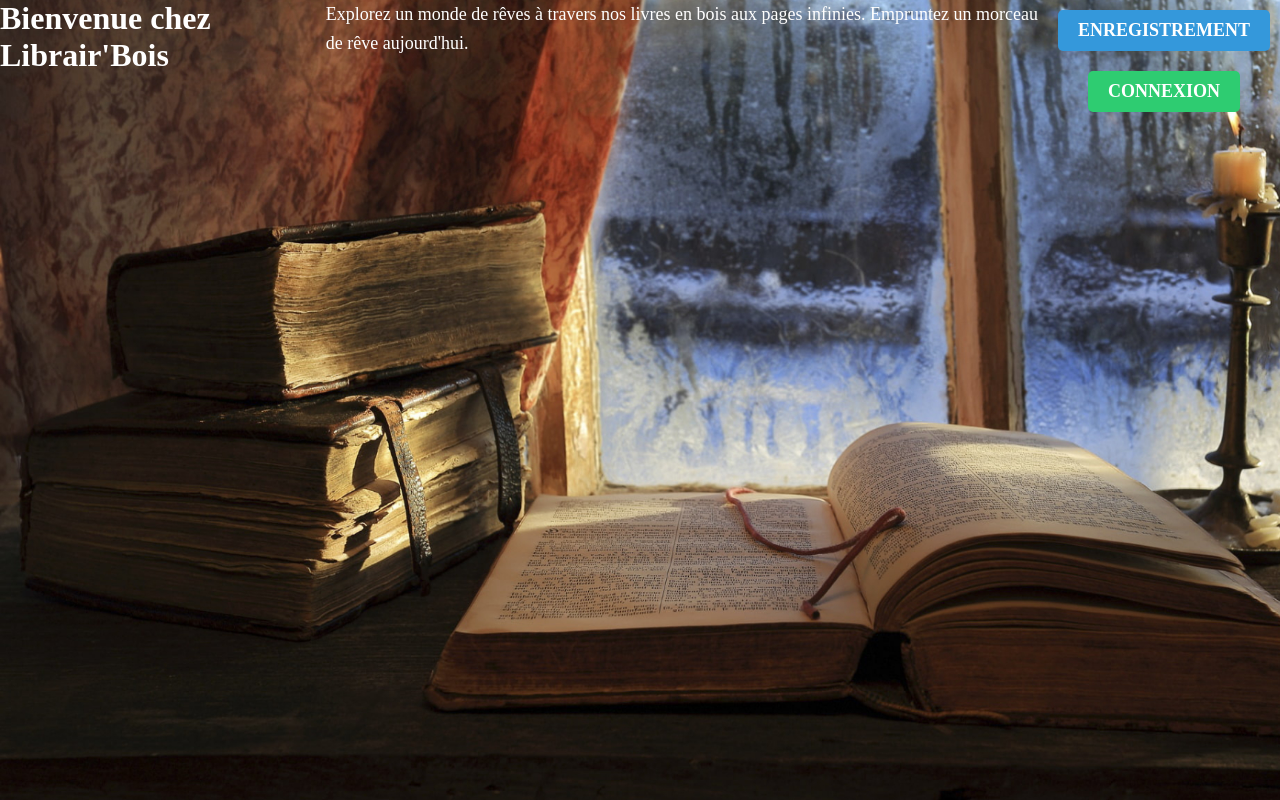
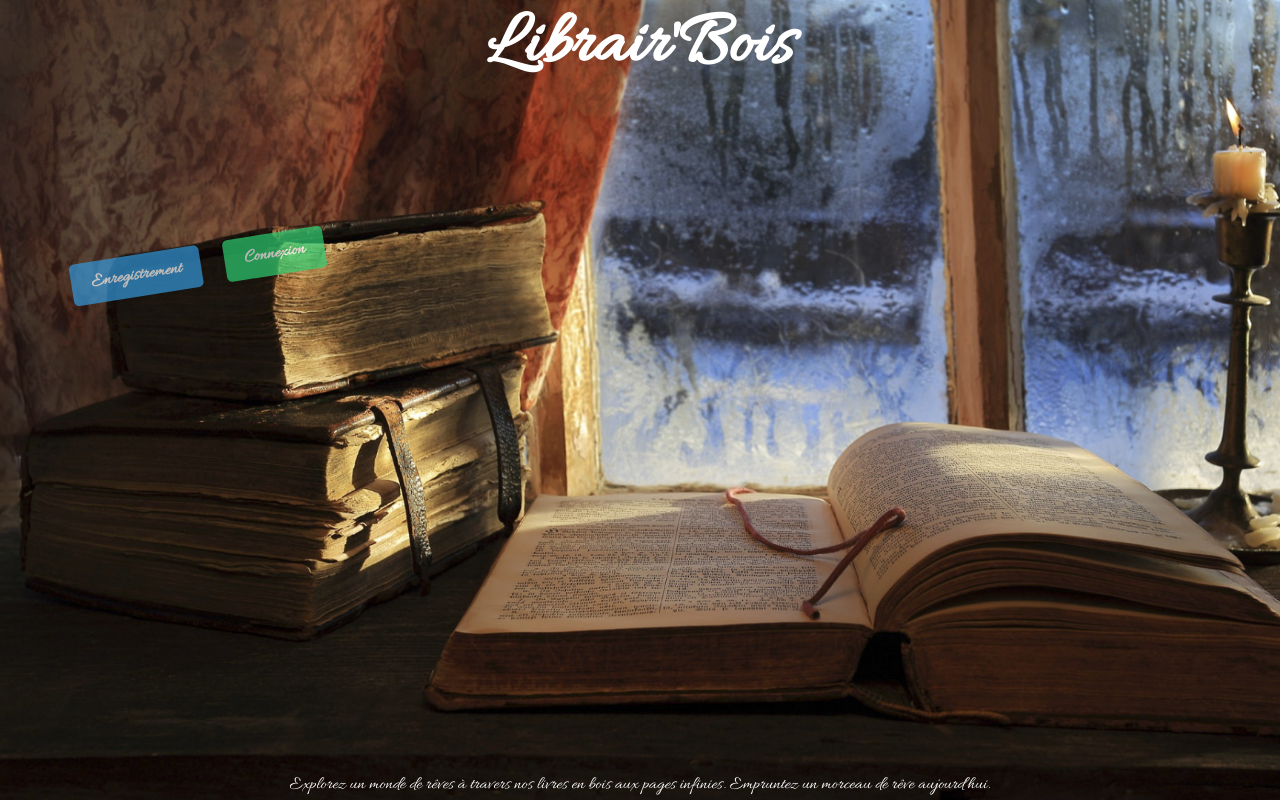
Before and after one commit to krousselet/librairie_project, a Symfony app: template templates/main/index.html.twig in a window 1280 px wide. Run offline with Twig, Linux system fonts and the light colour scheme; the template is opened without the code that fills it, so the values that code supplies are empty; style sheets or scripts are compiled from the project's sources; some libraries are stand-ins or nearby versions.

Commit message:
mise à jour

```diff
--- a/public/style/parts/_welcome.scss
+++ b/public/style/parts/_welcome.scss
@@ -1,32 +1,39 @@
-header {
-    padding: 20px;
-    width: 100%;
-    position: fixed;
-    top: 0;
-}
-
 .container {
-    color: #ffffff;
     width: 100%;
     height: 100vh;
     background-image: url('/assets/pictures/Book.jpg');
     background-size: cover;
+    color: #ffffff;
+    font-family: 'Allura', cursive;
+    display: flex;
+    flex-direction: column;
+    align-items: center;
 
     h1 {
-        font-size: 32px;
+        font-size: 75px;
         font-weight: bold;
         margin-bottom: 20px;
+        font-family: 'Allura', cursive;
+
+        img {
+            max-width: 100px;
+            margin-right: 20px;
+        }
     }
 
     p {
         font-size: 18px;
         line-height: 1.6;
+        margin-top: 10px;
+        font-family: 'Allura', cursive;
+    }
 }
 
 .buttons {
-        display: flex;
-        flex-direction: column;
-        align-items: center;
+    position: absolute;
+    top: 225px;
+    left: 50px;
+    transform: translate(10px, 10px) rotate(-9deg);
 
     .register-button,
     .login-button {
@@ -37,25 +44,30 @@
         cursor: pointer;
         margin: 10px;
         border-radius: 5px;
-            text-transform: uppercase;
+        font-family: 'Allura', cursive;
+        transition: opacity 0.3s, box-shadow 0.3s;
 
         &.register-button {
             background-color: #3498db;
             color: #fff;
+            opacity: 0.7;
+            box-shadow: 0 4px 6px rgba(0, 0, 0, 0.1);
         }
 
         &.login-button {
             background-color: #2ecc71;
             color: #fff;
+            opacity: 0.7;
+            box-shadow: 0 4px 6px rgba(0, 0, 0, 0.1);
+        }
+    }
+
+    &:hover {
+
+        .register-button,
+        .login-button {
+            opacity: 1;
+            box-shadow: 0 10px 20px rgba(0, 0, 0, 0.3);
         }
     }
 }
-}
-
-footer {
-    background-color: rgba(0, 0, 0, 0.5);
-    padding: 20px;
-    width: 100%;
-    position: fixed;
-    bottom: 0;
-}
--- a/public/style/style.css
+++ b/public/style/style.css
@@ -481,36 +481,42 @@
   color: white;
 }
 
-header {
-  padding: 20px;
-  width: 100%;
-  position: fixed;
-  top: 0;
-}
-
 .container {
-  color: #ffffff;
   width: 100%;
   height: 100vh;
   background-image: url("/assets/pictures/Book.jpg");
   background-size: cover;
+  color: #ffffff;
+  font-family: "Allura", cursive;
+  display: flex;
+  flex-direction: column;
+  align-items: center;
 }
 .container h1 {
-  font-size: 32px;
+  font-size: 75px;
   font-weight: bold;
   margin-bottom: 20px;
+  font-family: "Allura", cursive;
+}
+.container h1 img {
+  max-width: 100px;
+  margin-right: 20px;
 }
 .container p {
   font-size: 18px;
   line-height: 1.6;
+  margin-top: 10px;
+  font-family: "Allura", cursive;
 }
-.container .buttons {
-  display: flex;
-  flex-direction: column;
-  align-items: center;
+
+.buttons {
+  position: absolute;
+  top: 225px;
+  left: 50px;
+  transform: translate(10px, 10px) rotate(-9deg);
 }
-.container .buttons .register-button,
-.container .buttons .login-button {
+.buttons .register-button,
+.buttons .login-button {
   display: inline-block;
   padding: 10px 20px;
   font-size: 18px;
@@ -518,25 +524,27 @@
   cursor: pointer;
   margin: 10px;
   border-radius: 5px;
-  text-transform: uppercase;
+  font-family: "Allura", cursive;
+  transition: opacity 0.3s, box-shadow 0.3s;
 }
-.container .buttons .register-button.register-button,
-.container .buttons .login-button.register-button {
+.buttons .register-button.register-button,
+.buttons .login-button.register-button {
   background-color: #3498db;
   color: #fff;
+  opacity: 0.7;
+  box-shadow: 0 4px 6px rgba(0, 0, 0, 0.1);
 }
-.container .buttons .register-button.login-button,
-.container .buttons .login-button.login-button {
+.buttons .register-button.login-button,
+.buttons .login-button.login-button {
   background-color: #2ecc71;
   color: #fff;
+  opacity: 0.7;
+  box-shadow: 0 4px 6px rgba(0, 0, 0, 0.1);
 }
-
-footer {
-  background-color: rgba(0, 0, 0, 0.5);
-  padding: 20px;
-  width: 100%;
-  position: fixed;
-  bottom: 0;
+.buttons:hover .register-button,
+.buttons:hover .login-button {
+  opacity: 1;
+  box-shadow: 0 10px 20px rgba(0, 0, 0, 0.3);
 }
 
 /*# sourceMappingURL=style.css.map */
--- a/templates/main/index.html.twig
+++ b/templates/main/index.html.twig
@@ -1,19 +1,27 @@
 {% extends 'base.html.twig' %}
 
-{% block title %}Librair'Bois - Feuillecteur de Rêves{% endblock %}
+{% block title %}
+    Librair'Bois - Feuillecteur de Rêves
+{% endblock %}
 
 {% block stylesheets %}
     <link rel="stylesheet" href="{{ asset('path/to/styles.css') }}">
+    <link rel="preconnect" href="https://fonts.googleapis.com">
+    <link rel="preconnect" href="https://fonts.gstatic.com" crossorigin>
+    <link href="https://fonts.googleapis.com/css2?family=Allura&display=swap" rel="stylesheet">
 {% endblock %}
 
 {% block body %}
     <div class="container">
-        <h1>Bienvenue chez Librair'Bois</h1>
-        <p>Explorez un monde de rêves à travers nos livres en bois aux pages infinies. Empruntez un morceau de rêve aujourd'hui.</p>
+        <h1>Librair'Bois</h1>
+        <p>
+            Explorez un monde de rêves à travers nos livres en bois aux pages infinies.
+            Empruntez un morceau de rêve aujourd'hui.
+        </p>
 
         <div class="buttons">
             <a href="{{ path('app_register') }}" class="register-button">Enregistrement</a>
-            <a href="{{ path('app_register') }}" class="login-button">Connexion</a>
+            <a href="{{ path('app_login') }}" class="login-button">Connexion</a>
         </div>
     </div>
 {% endblock %}
```
Also changed, not shown: public/assets/pictures/livres.png (added), 1 other file. Lines whose indentation alone changed are shown as unchanged.
